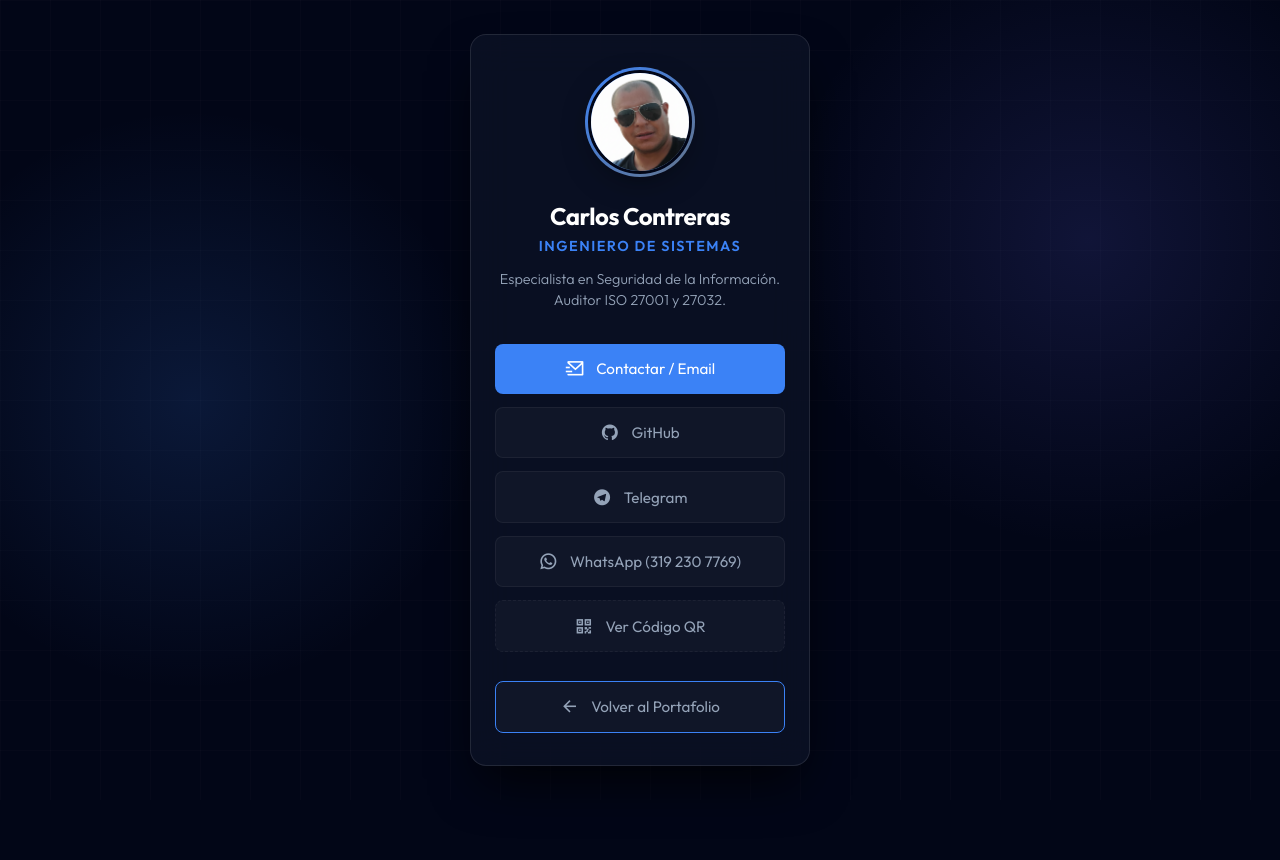
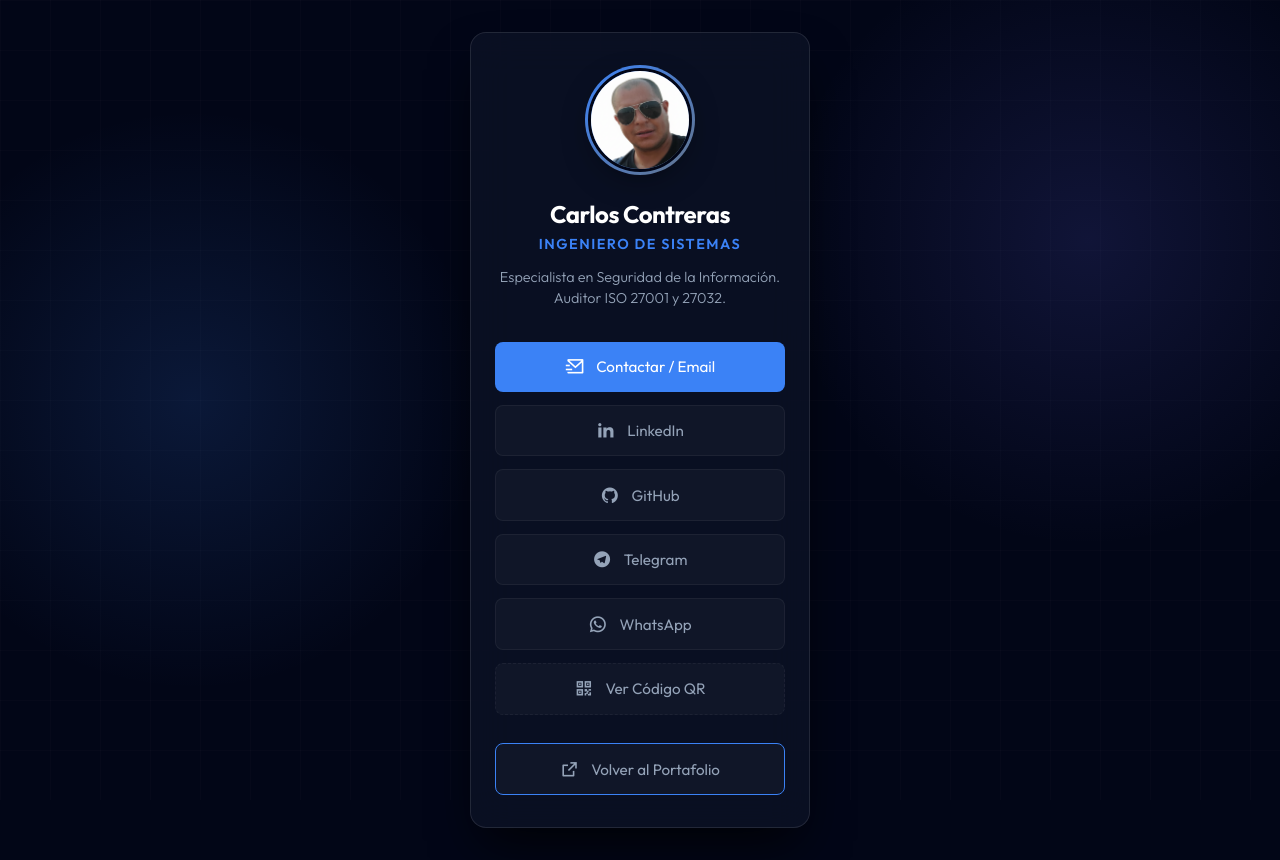
Before and after one commit to ccontreras222/portafolio-carlos-contreras, a plain HTML site: page tarjeta_digital.html in a window 1280 px wide. Before the commit the page ends 800 px from the top, so only its background shows below. Drawn offline with nearby package versions, Linux system fonts and the light colour scheme.

Commit message:
Add files via upload

```diff
--- a/tarjeta_digital.html
+++ b/tarjeta_digital.html
@@ -279,14 +279,20 @@
                     <i class="ri-mail-send-line"></i> Contactar / Email
                 </a>
 
-                <a href="https://github.com" target="_blank" rel="noopener noreferrer" class="social-link">
+                <a href="https://www.linkedin.com/in/ccontreras222" target="_blank" rel="noopener noreferrer"
+                    class="social-link">
+                    <i class="ri-linkedin-fill"></i> LinkedIn
+                </a>
+
+                <a href="https://ccontreras222.github.io/portafolio-carlos-contreras/#inicio" target="_blank"
+                    rel="noopener noreferrer" class="social-link">
                     <i class="ri-github-fill"></i> GitHub
                 </a>
-                <a href="https://t.me/tuusuario" target="_blank" rel="noopener noreferrer" class="social-link">
+                <a href="https://t.me/+573192307769" target="_blank" rel="noopener noreferrer" class="social-link">
                     <i class="ri-telegram-fill"></i> Telegram
                 </a>
                 <a href="https://wa.me/573192307769" target="_blank" rel="noopener noreferrer" class="social-link">
-                    <i class="ri-whatsapp-line"></i> WhatsApp (319 230 7769)
+                    <i class="ri-whatsapp-line"></i> WhatsApp
                 </a>
 
                 <a href="#" id="qr-btn" class="social-link" style="border-style: dashed;">
@@ -299,9 +305,9 @@
                         compartir</p>
                 </div>
 
-                <a href="index.html" class="social-link"
-                    style="margin-top: 1rem; border-color: var(--primary-color);">
-                    <i class="ri-arrow-left-line"></i> Volver al Portafolio
+                <a href="https://portafolio-carlos-contreras.vercel.app/" class="social-link" target="_blank"
+                    rel="noopener noreferrer" style="margin-top: 1rem; border-color: var(--primary-color);">
+                    <i class="ri-external-link-line"></i> Volver al Portafolio
                 </a>
             </div>
         </div>
```
